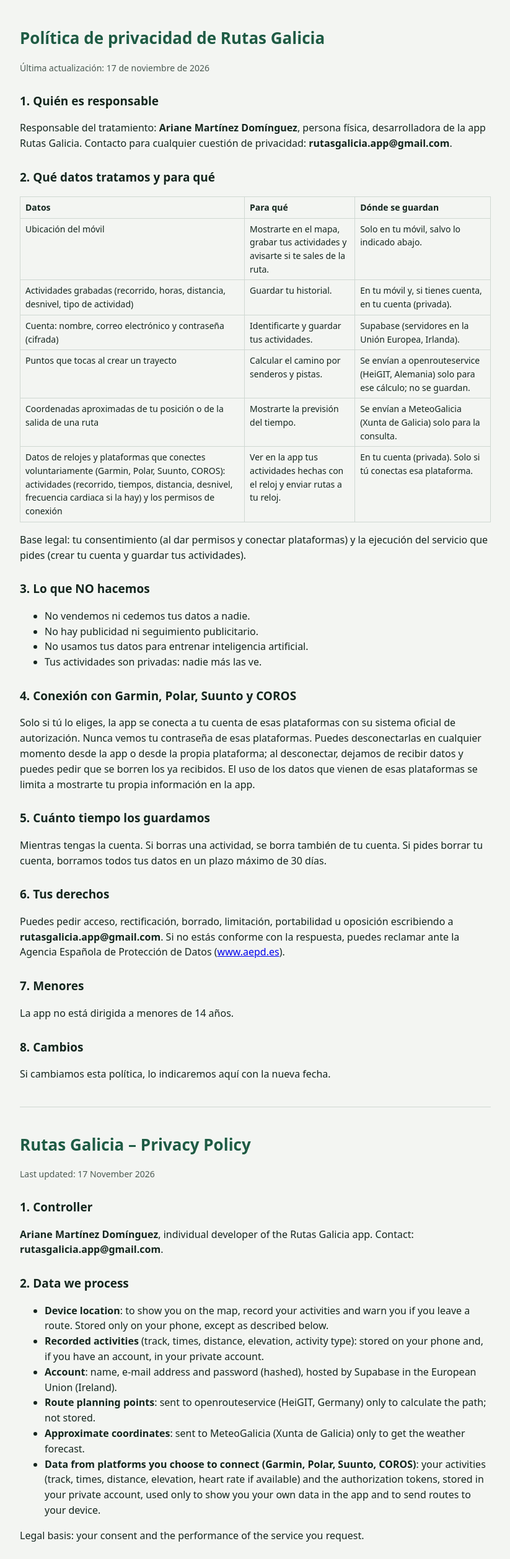
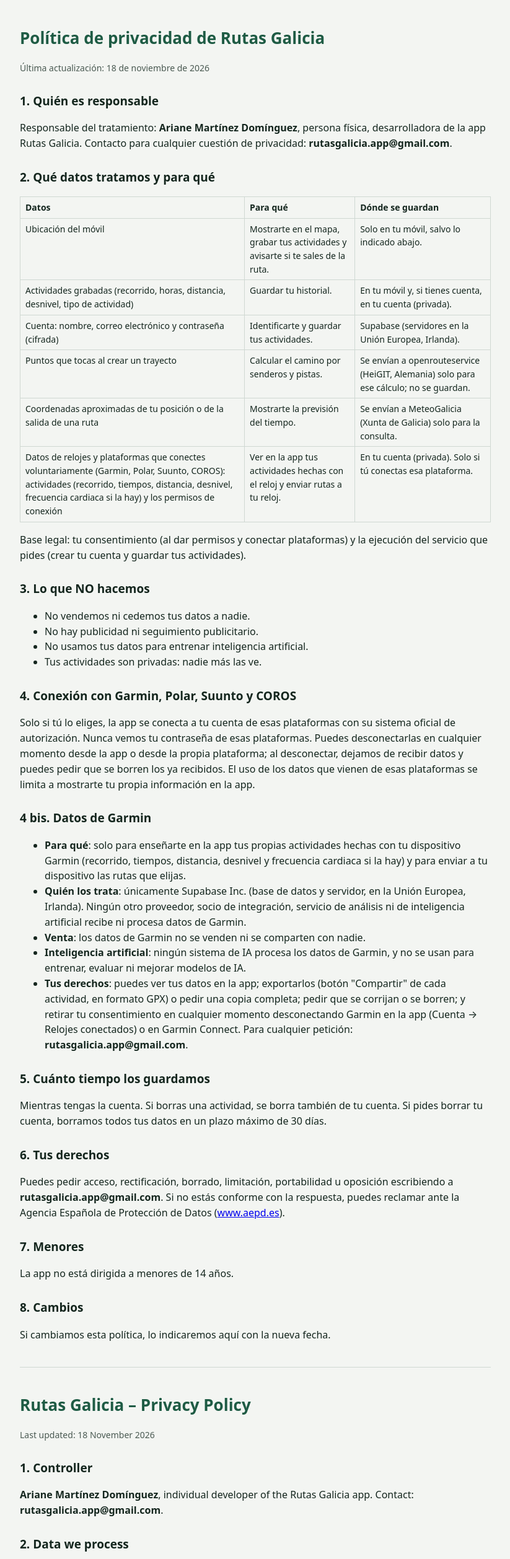
Before and after one commit to arianemardom-lang/rutas-galicia-mapas, a plain HTML site: page web/privacidad.html in a window 1280 px wide. Shown: the top 2516 px of the page at 62% size, without its empty margins (228-1051 px from the left). Drawn offline with Linux system fonts and the light colour scheme.

Commit message:
Política de privacidad: apartado de datos de Garmin
Co-Authored-By: Claude Opus 5.5 <noreply@anthropic.com>
Claude-Session: https://claude.ai/code/session_01VMYiXsEUvgkGZdSQdmcLJw

```diff
--- a/web/privacidad.html
+++ b/web/privacidad.html
@@ -16,7 +16,7 @@
 <body>
 <main>
 <h1>Política de privacidad de Rutas Galicia</h1>
-<p class="fecha">Última actualización: 17 de noviembre de 2026</p>
+<p class="fecha">Última actualización: 18 de noviembre de 2026</p>
 
 <h2>1. Quién es responsable</h2>
 <p>Responsable del tratamiento: <strong>Ariane Martínez Domínguez</strong>, persona física, desarrolladora de la app
@@ -49,6 +49,15 @@ Nunca vemos tu contraseña de esas plataformas. Puedes desconectarlas en cualqui
 propia plataforma; al desconectar, dejamos de recibir datos y puedes pedir que se borren los ya recibidos.
 El uso de los datos que vienen de esas plataformas se limita a mostrarte tu propia información en la app.</p>
 
+<h2>4 bis. Datos de Garmin</h2>
+<ul>
+<li><strong>Para qué</strong>: solo para enseñarte en la app tus propias actividades hechas con tu dispositivo Garmin (recorrido, tiempos, distancia, desnivel y frecuencia cardiaca si la hay) y para enviar a tu dispositivo las rutas que elijas.</li>
+<li><strong>Quién los trata</strong>: únicamente Supabase Inc. (base de datos y servidor, en la Unión Europea, Irlanda). Ningún otro proveedor, socio de integración, servicio de análisis ni de inteligencia artificial recibe ni procesa datos de Garmin.</li>
+<li><strong>Venta</strong>: los datos de Garmin no se venden ni se comparten con nadie.</li>
+<li><strong>Inteligencia artificial</strong>: ningún sistema de IA procesa los datos de Garmin, y no se usan para entrenar, evaluar ni mejorar modelos de IA.</li>
+<li><strong>Tus derechos</strong>: puedes ver tus datos en la app; exportarlos (botón "Compartir" de cada actividad, en formato GPX) o pedir una copia completa; pedir que se corrijan o se borren; y retirar tu consentimiento en cualquier momento desconectando Garmin en la app (Cuenta → Relojes conectados) o en Garmin Connect. Para cualquier petición: <strong>rutasgalicia.app@gmail.com</strong>.</li>
+</ul>
+
 <h2>5. Cuánto tiempo los guardamos</h2>
 <p>Mientras tengas la cuenta. Si borras una actividad, se borra también de tu cuenta. Si pides borrar tu cuenta,
 borramos todos tus datos en un plazo máximo de 30 días.</p>
@@ -67,7 +76,7 @@ Protección de Datos (<a href="https://www.aepd.es">www.aepd.es</a>).</p>
 <hr>
 
 <h1>Rutas Galicia – Privacy Policy</h1>
-<p class="fecha">Last updated: 17 November 2026</p>
+<p class="fecha">Last updated: 18 November 2026</p>
 <h2>1. Controller</h2>
 <p><strong>Ariane Martínez Domínguez</strong>, individual developer of the Rutas Galicia app. Contact: <strong>rutasgalicia.app@gmail.com</strong>.</p>
 <h2>2. Data we process</h2>
@@ -84,6 +93,14 @@ Protección de Datos (<a href="https://www.aepd.es">www.aepd.es</a>).</p>
 <p>We do not sell or share your data with third parties, we show no advertising, we do not use your data to train artificial intelligence, and your activities are private.</p>
 <h2>4. Connected platforms</h2>
 <p>Connections use each platform's official authorization (OAuth); we never see your password. You can disconnect at any time from the app or from the platform; after disconnecting we stop receiving data and you can ask us to delete the data already received.</p>
+<h2>4a. Garmin data</h2>
+<ul>
+<li><strong>Purpose</strong>: only to show you your own activities recorded with your Garmin device (track, times, distance, elevation and heart rate if available) and to send the routes you choose to your device.</li>
+<li><strong>Who processes it</strong>: only Supabase Inc. (database and serverless functions, EU region – Ireland). No other hosting provider, integration partner, analytics or AI service receives or processes Garmin data.</li>
+<li><strong>Sale</strong>: Garmin data is never sold or shared with anyone.</li>
+<li><strong>Artificial intelligence</strong>: no AI system processes Garmin data, and it is never used to train, evaluate or improve AI models.</li>
+<li><strong>Your rights</strong>: you can view your data in the app; export it ("Share" button on each activity, GPX format) or request a full copy; ask for it to be corrected or deleted; and withdraw consent at any time by disconnecting Garmin in the app (Account → Connected watches) or in Garmin Connect. Requests: <strong>rutasgalicia.app@gmail.com</strong>.</li>
+</ul>
 <h2>5. Retention</h2>
 <p>As long as you keep your account. Deleting an activity also deletes it from your account. Account deletion requests are completed within 30 days.</p>
 <h2>6. Your rights</h2>
```
